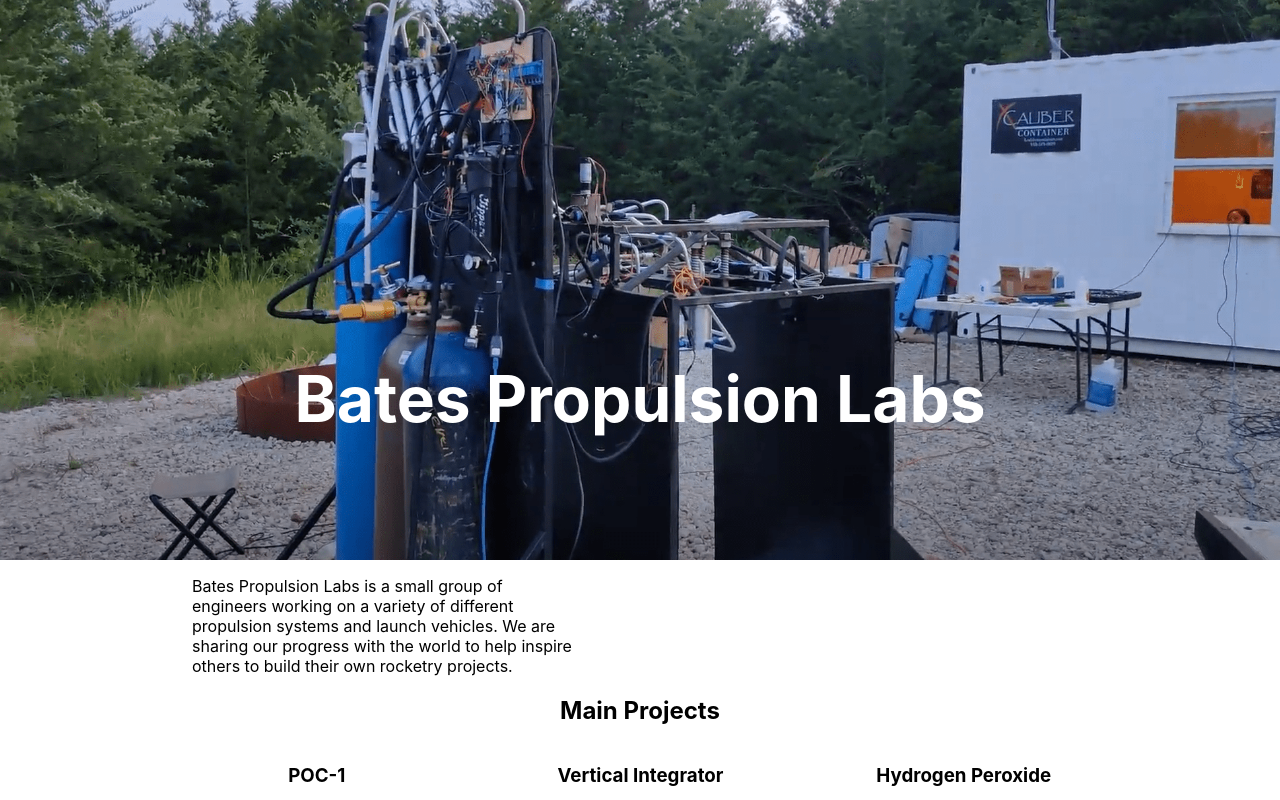
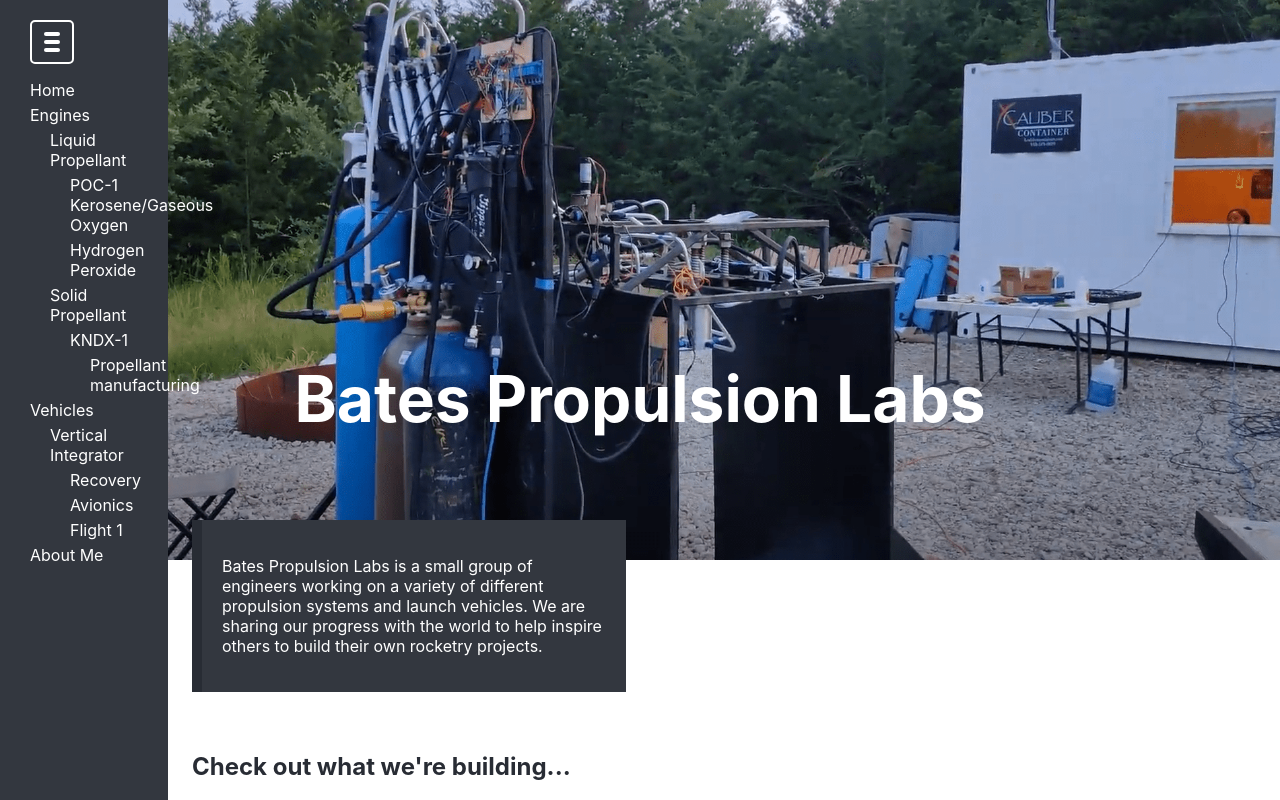
Before and after one commit to Tryptophan/batespropulsionlabs, a React (Create React App) app: page / in a window 1280 px wide. Shown: the top 800 px of the page. Built offline with nearby package versions, Linux system fonts and the light colour scheme.

Commit message:
add sidebar with toggle

```diff
--- a/src/App.tsx
+++ b/src/App.tsx
@@ -1,8 +1,14 @@
 import React from "react";
 import styled from "styled-components";
 
+// Components
+import Sidebar from "./Sidebar";
+
 // Text
 import text from "./text.json";
+
+// Sidebar items
+import sidebarItems from "./sidebar-items.json";
 
 // Images
 import HeaderBackground from "./assets/header.png";
@@ -34,12 +40,19 @@ const Header = styled.div`
 const Description = styled.div`
   margin: 0 auto auto 15%;
   width: 30%;
+  background-color: #33373f;
+  padding: 20px;
+  border-left: 10px solid #282c34;
+  position: relative;
+  top: -40px;
+  color: white;
 `;
 
 const ProjectsTitle = styled.div`
-  h2 {
-    text-align: center;
-  }
+  color: #282c34;
+  margin: 0 auto auto 15%;
+  width: 30%;
+  margin-bottom: 60px;
 `;
 
 const Projects = styled.div`
@@ -49,6 +62,7 @@ const Projects = styled.div`
   margin: 0 auto;
   width: 70%;
   margin-bottom: 10vh;
+  color: #282c34;
 `;
 
 const Project = styled.div`
@@ -68,6 +82,8 @@ const Project = styled.div`
 const App = () => {
   return (
     <Root>
+      {/* Sidebar navigation */}
+      <Sidebar items={sidebarItems} />
       {/* Header image and title */}
       <Header>
         <h1>Bates Propulsion Labs</h1>
@@ -77,7 +93,7 @@ const App = () => {
         <p>{text.home.description}</p>
       </Description>
       {/* Project links */}
-      <ProjectsTitle><h2>Main Projects</h2></ProjectsTitle>
+      <ProjectsTitle><h2>Check out what we're building...</h2></ProjectsTitle>
       <Projects>
         <Project>
           <h3>POC-1</h3>
--- /dev/null
+++ b/src/Sidebar.tsx
@@ -0,0 +1,77 @@
+import React from "react";
+import styled from "styled-components";
+
+// TODO: Types
+type SidebarProps = {
+  items: any
+}
+
+// Styles
+const Root = styled.div`
+  width: 10%;
+  height: 100%;
+  background-color: #33373f;
+  position: fixed;
+  padding: 20px;
+  color: white;
+  z-index: 999;
+`;
+
+const Toggle = styled.div`
+  width: 20px;
+  height: 20px;
+  margin-left: 10px;
+  border-radius: 5px;
+  border: 2px solid white;
+  display: flex;
+  flex-direction: column;
+  justify-content: space-between;
+  align-items: center;
+  padding: 10px;
+  div {
+    width: 80%;
+    height: 4px;
+    border-radius: 5px;
+    background-color: white;
+  }
+`;
+
+const Links = styled.ul`
+  list-style: none;
+  padding-left: 10px;
+  li {
+    margin: 5px 0 5px 0;
+  }
+`;
+
+const Sidebar = (props: SidebarProps) => {
+
+  const mapItems = (items: any) => {
+    let links = null;
+    if (items) {
+      links = items.map((item: any) => {
+        let children = mapItems(item.children);
+        return (
+          <li key={item.name}>
+            {item.name}
+            <Links>{children}</Links>
+          </li>
+        );
+      });
+    }
+    return (
+      <Links>{links}</Links>
+    )
+  };
+
+  const links = mapItems(props.items);
+
+  return (
+    <Root>
+      <Toggle><div/><div/><div/></Toggle>
+      {links}
+    </Root>
+  );
+}
+
+export default Sidebar;
--- /dev/null
+++ b/src/sidebar-items.json
@@ -0,0 +1,60 @@
+[
+  {
+    "name": "Home",
+    "link": "/"
+  },
+  {
+    "name": "Engines",
+    "link": "/engines",
+    "children": [
+      {
+        "name": "Liquid Propellant",
+        "children": [
+          {
+            "name": "POC-1 Kerosene/Gaseous Oxygen"
+          },
+          {
+            "name": "Hydrogen Peroxide"
+          }
+        ]
+      },
+      {
+        "name": "Solid Propellant",
+        "children": [
+          {
+            "name": "KNDX-1",
+            "children": [
+              {
+                "name": "Propellant manufacturing"
+              }
+            ]
+          }
+        ]
+      }
+    ]
+  },
+  {
+    "name": "Vehicles",
+    "link": "/vehicles",
+    "children": [
+      {
+        "name": "Vertical Integrator",
+        "children": [
+          {
+            "name": "Recovery"
+          },
+          {
+            "name": "Avionics"
+          },
+          {
+            "name": "Flight 1"
+          }
+        ]
+      }
+    ]
+  },
+  {
+    "name": "About Me",
+    "link": "/about"
+  }
+]
```
